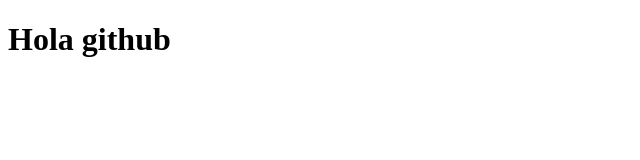
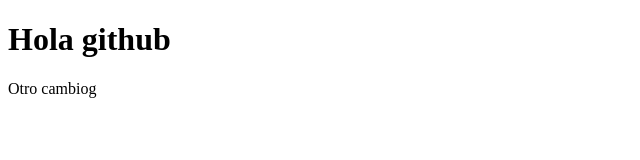
Before and after one commit to alejandroFMA/demo_git, a plain HTML site: page index.html in a window 1280 px wide. Shown: the whole page, without its empty margins (0-640 px from the left). Drawn offline with Linux system fonts and the light colour scheme.

Commit message:
add/parrafo

```diff
--- a/index.html
+++ b/index.html
@@ -7,5 +7,6 @@
 </head>
 <body>
     <h1>Hola github</h1>
+    <p>Otro cambiog</p>
 </body>
 </html>
```
